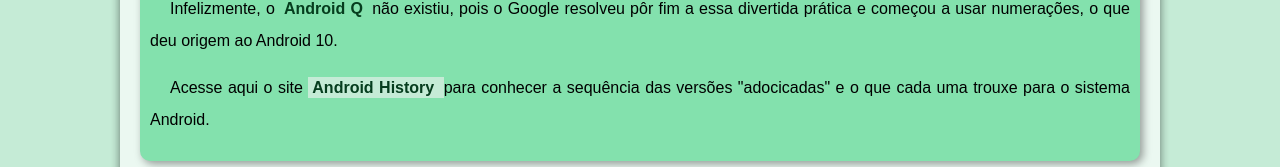
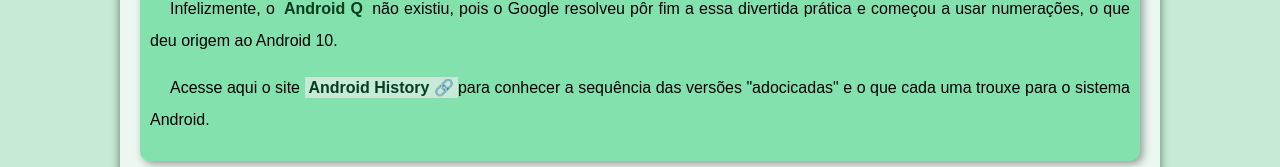
Before and after one commit to Sime1888/androidsite, a plain HTML site: page index.html in a window 1280 px wide. Shown: the part 2727-2894 px from the top of the page. Drawn offline with Linux system fonts and the light colour scheme; a web font is replaced by a local one.

Commit message:
Update style.css

```diff
--- a/estilo/style.css
+++ b/estilo/style.css
@@ -31,6 +31,9 @@
 }
 a.externo::after {
     content: '\00A0🔗';
+}
+a.interno::after {
+    content: '\🔗';
 }
 header {
    background-image: linear-gradient(to bottom, var(--cor3), var(--cor5));
```
